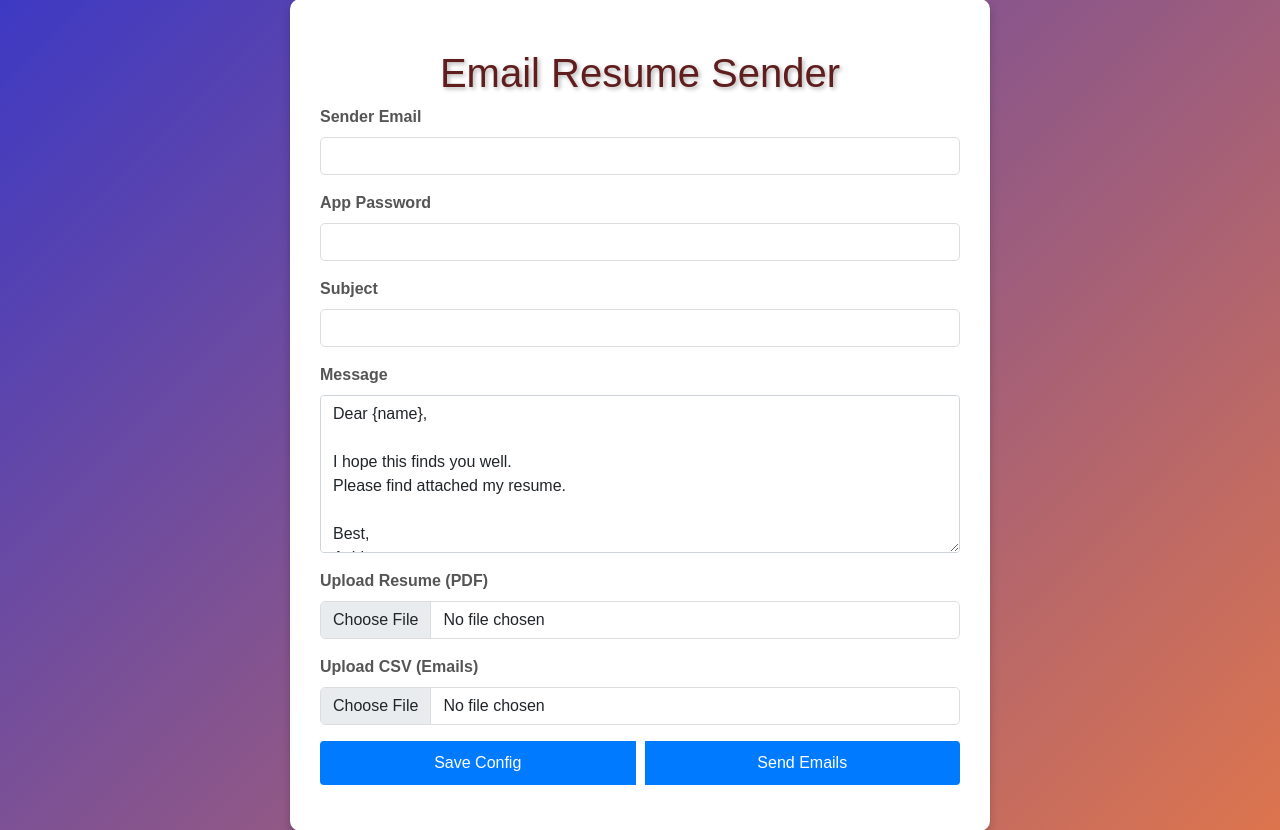
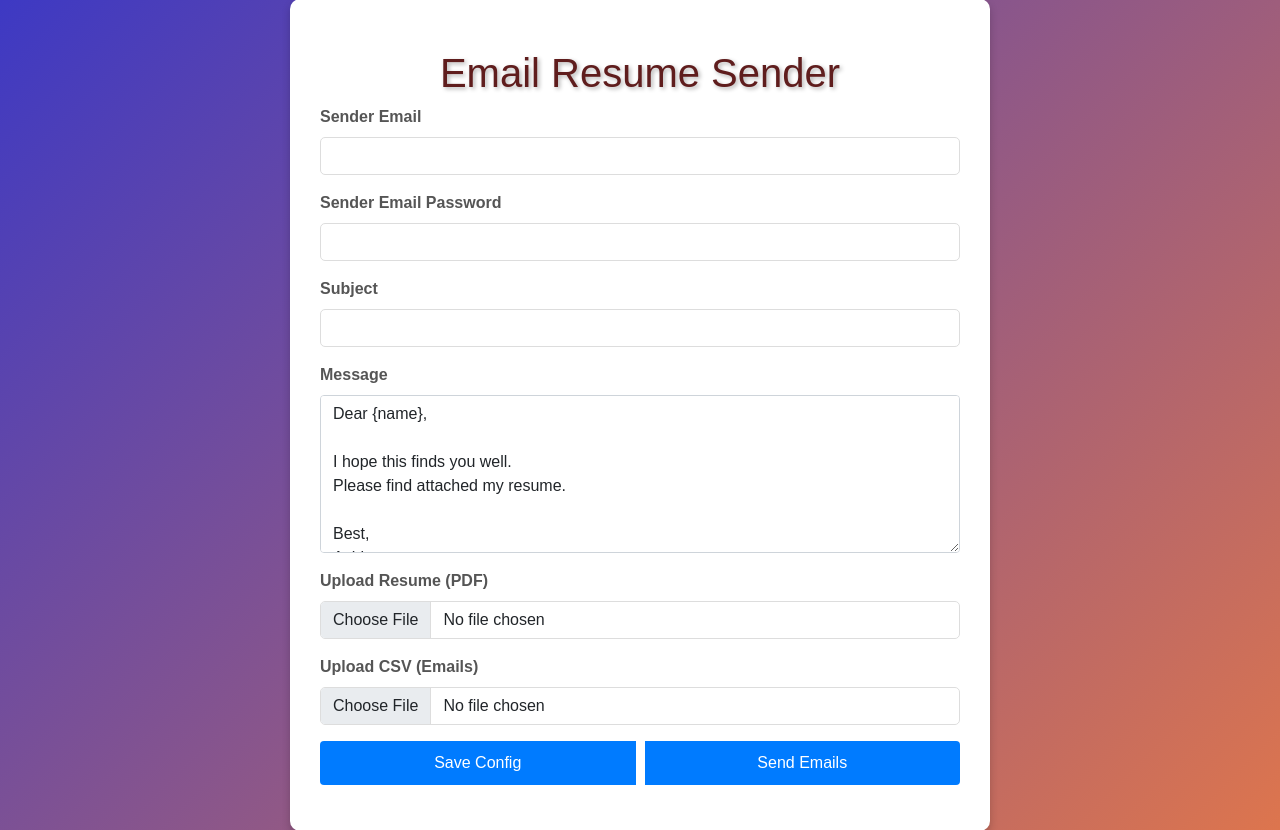
Before and after one commit to anjha1/Email-Resume-Sender, a Flask app: page / in a window 1280 px wide. Shown: the part 51-881 px from the top of the page. Run offline with Flask 3, Linux system fonts and the light colour scheme; some libraries are stand-ins or nearby versions.

Commit message:
Update index.html

```diff
--- a/templates/index.html
+++ b/templates/index.html
@@ -79,7 +79,7 @@
             </div>
 
             <div class="mb-3">
-                <label for="senderPassword" class="form-label">App Password</label>
+                <label for="senderPassword" class="form-label">Sender Email Password</label>
                 <input type="password" class="form-control" id="senderPassword" name="sender_password" required>
             </div>
 
```
